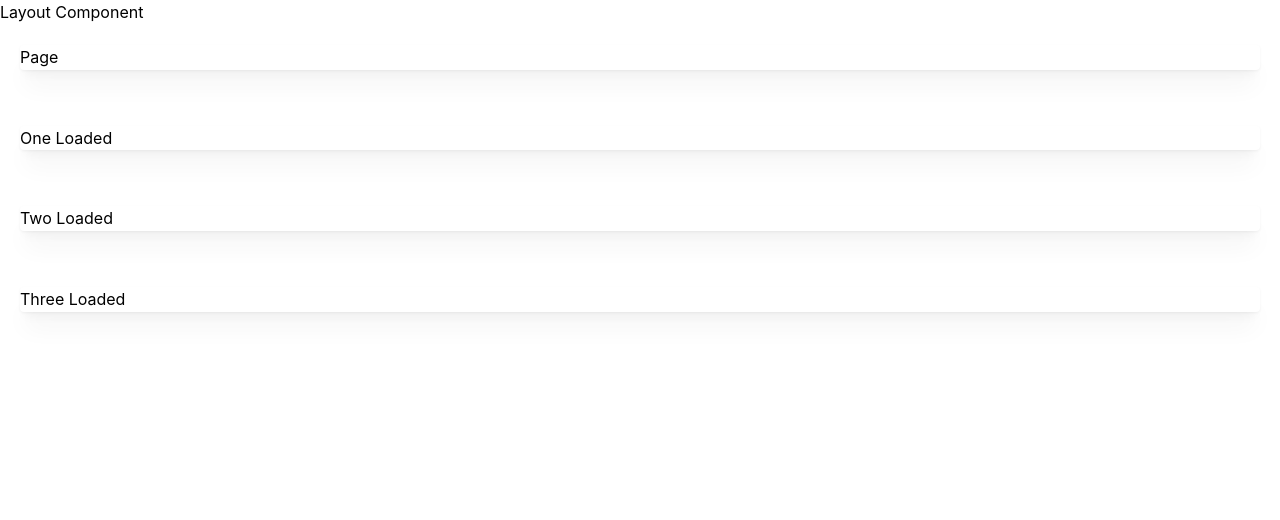
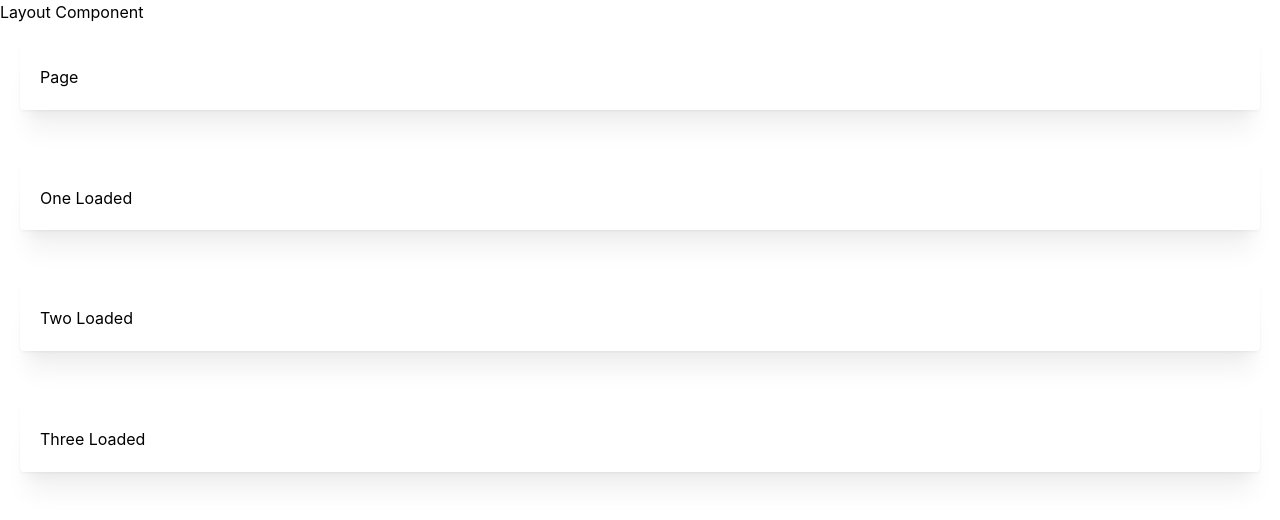
Before and after one commit to tianhuil/app-directory-test, a Next.js app: page /load in a window 1280 px wide. Shown: the top 520 px of the page. Built offline with nearby package versions, Linux system fonts and the light colour scheme.

Commit message:
Refactor

```diff
--- a/app/load/@one/page.tsx
+++ b/app/load/@one/page.tsx
@@ -1,15 +1,11 @@
-import { Paper, Text } from '@mantine/core';
-
-const delay = (ms: number) =>
-  new Promise((res) => {
-    setTimeout(res, ms);
-  });
+import { Text } from '@mantine/core';
+import { PaperCard, delay } from '../common';
 
 export default async () => {
   await delay(1000);
   return (
-    <Paper shadow="md" m="lg">
+    <PaperCard>
       <Text>One Loaded</Text>
-    </Paper>
+    </PaperCard>
   );
 };
--- a/app/load/@three/page.tsx
+++ b/app/load/@three/page.tsx
@@ -1,15 +1,11 @@
-import { Paper, Text } from '@mantine/core';
-
-const delay = (ms: number) =>
-  new Promise((res) => {
-    setTimeout(res, ms);
-  });
+import { Text } from '@mantine/core';
+import { PaperCard, delay } from '../common';
 
 export default async () => {
   await delay(3000);
   return (
-    <Paper shadow="md" m="lg">
+    <PaperCard>
       <Text>Three Loaded</Text>
-    </Paper>
+    </PaperCard>
   );
 };
--- a/app/load/@two/page.tsx
+++ b/app/load/@two/page.tsx
@@ -1,15 +1,11 @@
-import { Paper, Text } from '@mantine/core';
-
-const delay = (ms: number) =>
-  new Promise((res) => {
-    setTimeout(res, ms);
-  });
+import { Text } from '@mantine/core';
+import { delay, PaperCard } from '../common';
 
 export default async () => {
   await delay(2000);
   return (
-    <Paper shadow="md" m="lg">
+    <PaperCard>
       <Text>Two Loaded</Text>
-    </Paper>
+    </PaperCard>
   );
 };
--- /dev/null
+++ b/app/load/common.tsx
@@ -0,0 +1,12 @@
+import { Paper } from '@mantine/core';
+
+export const delay = (ms: number) =>
+  new Promise((res) => {
+    setTimeout(res, ms);
+  });
+
+export const PaperCard: React.FC<{ children: React.ReactNode }> = ({ children }) => (
+  <Paper shadow="lg" m="lg" p="lg">
+    {children}
+  </Paper>
+);
--- a/app/load/page.tsx
+++ b/app/load/page.tsx
@@ -1,4 +1,5 @@
-import { Paper, Text } from '@mantine/core';
+import { Text } from '@mantine/core';
+import { PaperCard } from './common';
 
 const delay = (ms: number) =>
   new Promise((res) => {
@@ -8,8 +9,8 @@ const delay = (ms: number) =>
 export default async () => {
   await delay(1);
   return (
-    <Paper shadow="md" m="lg">
+    <PaperCard>
       <Text>Page</Text>
-    </Paper>
+    </PaperCard>
   );
 };
```
Also changed, not shown: app/load/@one/loading.tsx (+8 -5 lines), app/load/@three/loading.tsx (+8 -5 lines), app/load/@two/loading.tsx (+8 -5 lines).
